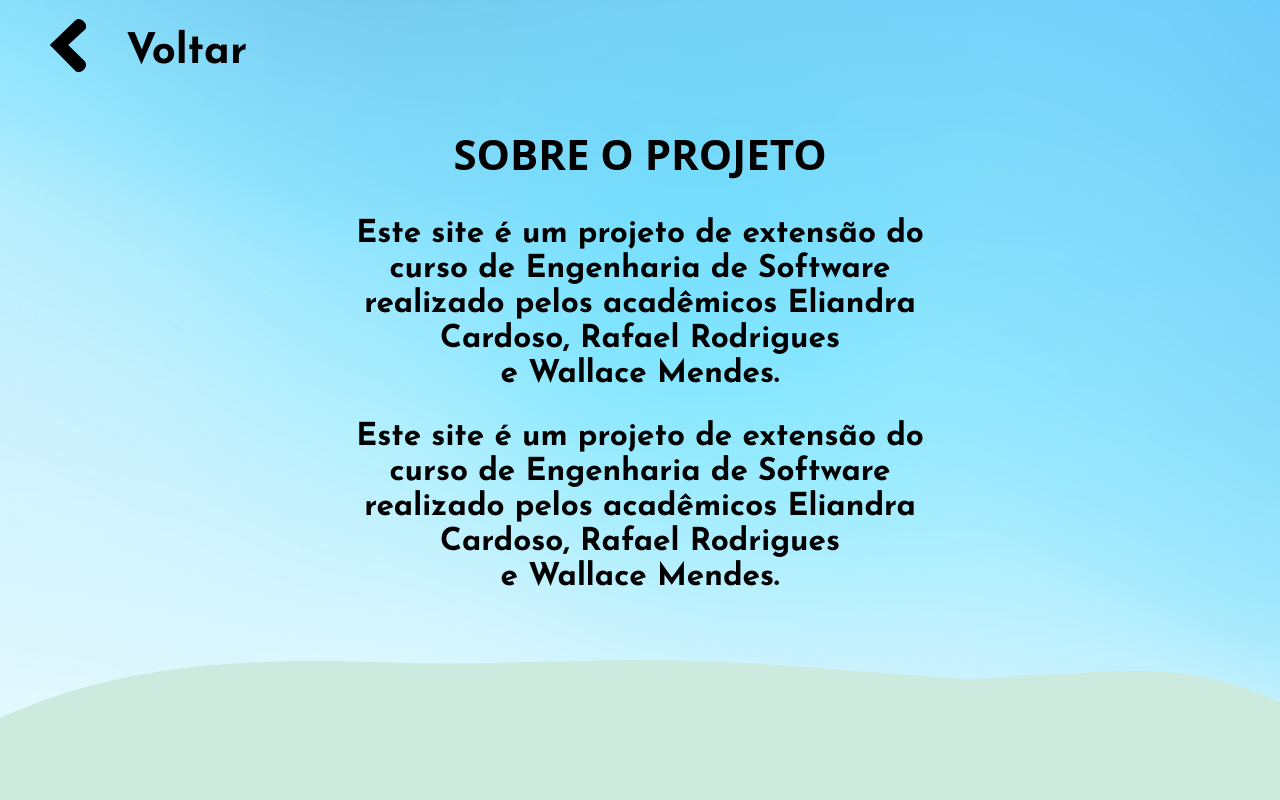
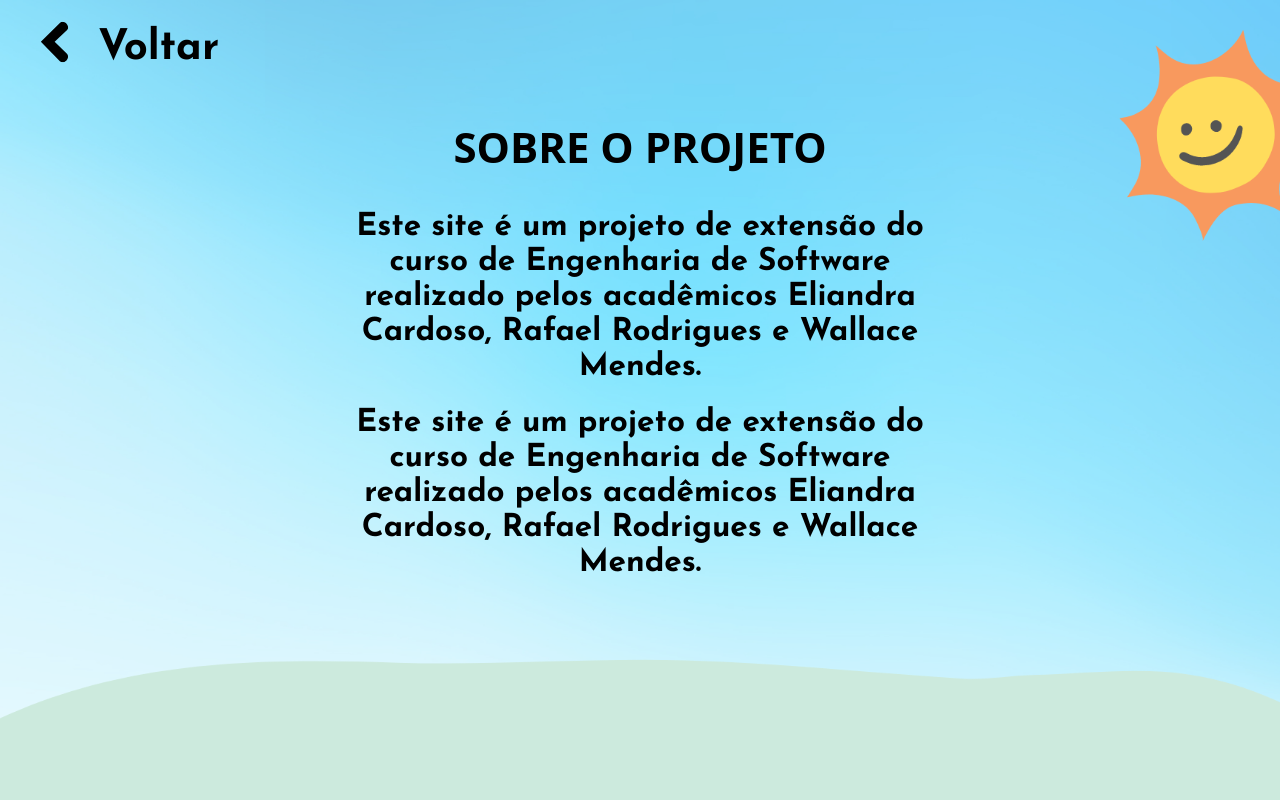
Before and after one commit to ardnaile/projeto-integrador-web, a React (Vite) app in the folder Front-end/: page /Sobre in a window 1280 px wide. Shown: the top 800 px of the page. Built offline with nearby package versions, Linux system fonts and the light colour scheme; a web font is replaced by a local one.

Commit message:
Nova alteração

```diff
--- a/Front-end/src/Componentes/Footer.jsx
+++ b/Front-end/src/Componentes/Footer.jsx
@@ -4,10 +4,14 @@ export default function Footer() {
   return (
        <footer className="bg-transparent">
             <div className="flex justify-center items-center">
-                <img className="w-32"  src="src\assets\icones\Git.svg" alt=""/>
+                <div>
+                    <img className="w-32 sm:w-14 md:w-16 lg:w-24 xl:w-32"  src="src\assets\icones\Git.svg" alt=""/>
+                </div>
+
                 <div className='items-center justify-center font-bold'>
                     <ul className=''>PROJETO NO <a href="https://github.com/ardnaile/projeto-integrador-web" target="_blank" rel="noopener noreferrer"><span className='underline hover:cursor-pointer'>GITHUB</span></a> </ul>
                 </div>
+
             </div>
         </footer>
 
--- a/Front-end/src/background/VariosLayouts.jsx
+++ b/Front-end/src/background/VariosLayouts.jsx
@@ -5,11 +5,10 @@ const BackgroundContainer = styled.div`
     height: 100vh;
     background-size: cover ;
     background-position: center;
-    display: column;
+    // display: column;
     justify-content: center;
     align-items: center;
-    background-repeat: no-repeat;
-    background-image: ${props => props.backgroundImage || 'none'};
+     background-image: ${props => props.backgroundImage || 'none'};
 `;
 
 const BackgroundLayout = ({ children, backgroundImage }) => {
--- a/Front-end/src/rotas/Sobre.jsx
+++ b/Front-end/src/rotas/Sobre.jsx
@@ -4,49 +4,44 @@ import Footer from "../Componentes/Footer";
 
 export default function Sobre() {
   return (
-    <div className="w-screenh">
-       <BackgroundLayout backgroundImage={`url('./src/assets/img_fundo/fundo00.svg')`}>
-        <div className="p-4">
-            <div className="flex items-center space-x-0 ">
-                <img className='sm:w-12 md:w-24 lg:w-28 xl:w-32
-                                cursor-pointer' src="src\assets\icones\voltar1.svg" alt=""/>
+    <div className="bg-cover bg-center h-screen sm:w-full md:w-full lg:w-full xl:w-full" style={{backgroundImage: 'url(\'./src/assets/img_fundo/fundo00.png\')'}}>
+        <div className="w-screen h-screen">
+            <div className="p-4 mb-64 sm:mb-64 md:mb-64 lg:mb-64 xl:mb-64">
+                <div className="flex items-center">
                     <div>
-                    <button className="items-center justify-center mt-4 sm:text-2xl md:text-3xl lg:text-4xl xl:text-5xl
-                            font-text_ale3">
-                    Voltar
-                    </button>
+                        <img className='w-16 sm:w-12 md:w-16 lg:w-20  xl:w-24 cursor-pointer ' src="src\assets\icones\voltar1.svg" alt=""/>
+                    </div>
+                    <div>
+                        <button className="items-center justify-center mt-4 sm:text-2xl md:text-3xl lg:text-4xl xl:text-5xl font-text_ale3"> Voltar </button>
+                    </div>
                 </div>
 
-            </div>
-            <div className="flex items-center justify-center
-                            sm:text-2xl md:text-3xl lg:text-4xl xl:text-5xl 2xl:text-6xl
-                            font-bold mt-16">
+                <div className="flex items-center justify-center sm:text-2xl md:text-3xl lg:text-4xl xl:text-5xl 2xl:text-6xl font-bold mt-16">
                     <h1 className="font-bold">
                         SOBRE O PROJETO
                     </h1>
                 </div>
-            <div className="flex items-center justify-center text-center mt-12">
-                <div className="w-1/2">
+
+                <div className="flex items-center justify-center text-center mt-12 text-wrap">
+                    <div className="w-1/2 h-48">
                         <p className="sm:text-1xl md:text-1xl lg:text-2xl xl:text-4xl 2xl:text-3xl font-text_ale3">
                         Este site é um projeto de extensão do curso de Engenharia de Software realizado pelos acadêmicos
-                    Eliandra Cardoso, Rafael Rodrigues <br /> e Wallace Mendes.
+                        Eliandra Cardoso, Rafael Rodrigues  e Wallace Mendes.
                         </p>
                     </div>
                 </div>
-            <div className="flex items-center justify-center text-center mt-8">
-                <div className="w-1/2">
+
+                <div className="flex items-center justify-center text-center mt-8 text-wrap">
+                    <div className="w-1/2 h-48">
                         <p className="sm:text-1xl md:text-1xl lg:text-2xl xl:text-4xl 2xl:text-3xl font-text_ale3">
                         Este site é um projeto de extensão do curso de Engenharia de Software realizado pelos acadêmicos
-                    Eliandra Cardoso, Rafael Rodrigues <br />e Wallace Mendes.
+                        Eliandra Cardoso, Rafael Rodrigues e Wallace Mendes.
                         </p>
                     </div>
                 </div>
             </div>
+        </div>
+    </div>
 
-        <div className="justify-center items-center mt-80">
-            <Footer/>
-        </div>
-        </BackgroundLayout>
-    </div>
   )
 }
```
Also changed, not shown: Front-end/src/assets/img_fundo/fundo00.png (added), Front-end/src/assets/img_fundo/fundo00.svg (deleted). Lines whose indentation alone changed are shown as unchanged.
